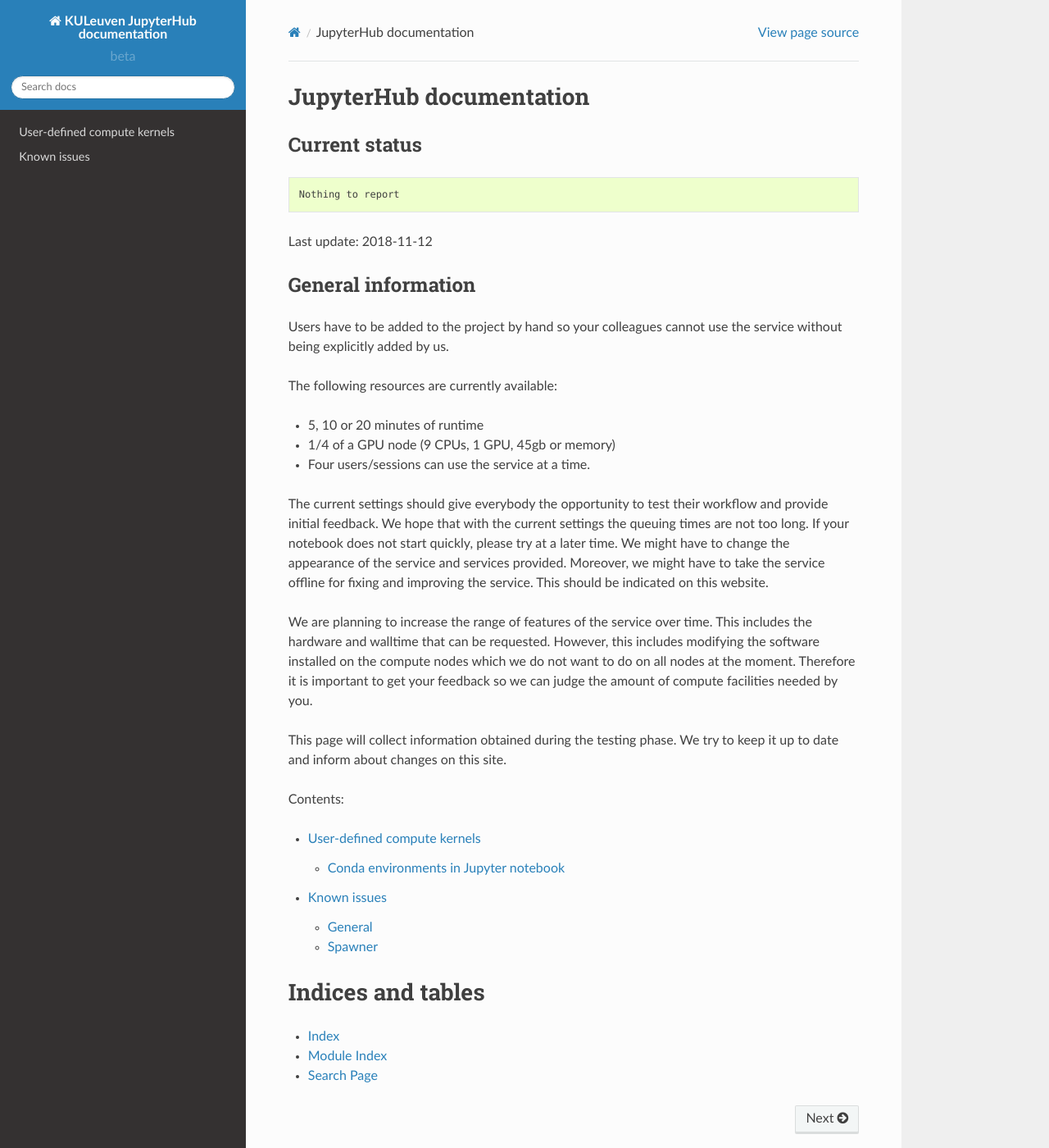
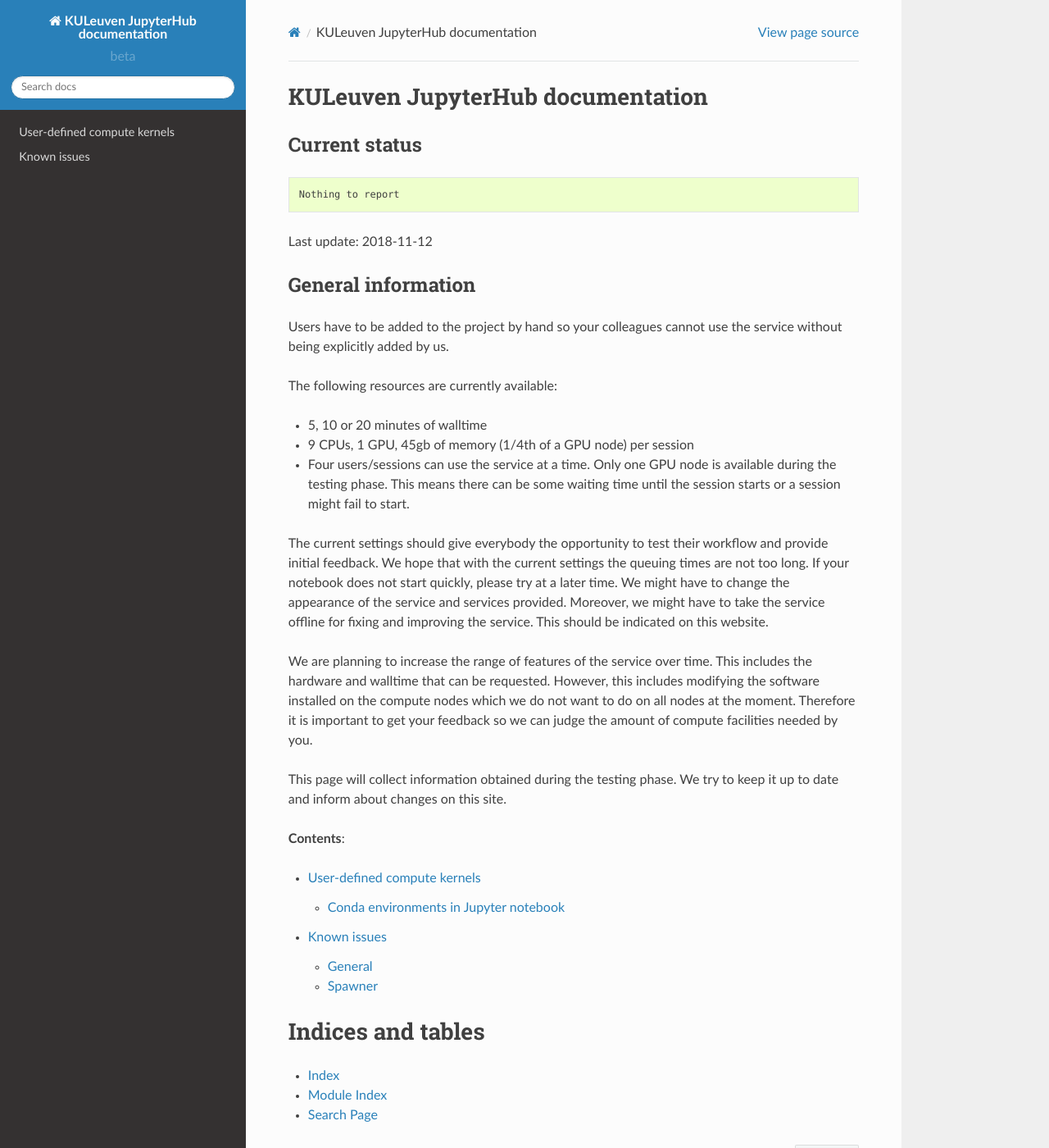
Before and after one commit to ajaust/jupyterhub-doc, a Sphinx documentation site: the page built from docs/index.rst, in a window 1280 px wide and 1400 px high. Shown: the whole window at 82% size. Built offline with Sphinx 7.4.7 and the Read the Docs theme 2.0.0, drawn with Linux system fonts in a browser that asks for light colours.

Commit message:
updated docs

```diff
--- a/docs/index.rst
+++ b/docs/index.rst
@@ -3,7 +3,7 @@
    You can adapt this file completely to your liking, but it should at least
    contain the root `toctree` directive.
 
-JupyterHub documentation
+KULeuven JupyterHub documentation
 ========================
 
 Current status
@@ -23,9 +23,12 @@
 
 The following resources are currently available:
 
--  5, 10 or 20 minutes of runtime
--  1/4 of a GPU node (9 CPUs, 1 GPU, 45gb or memory)
--  Four users/sessions can use the service at a time.
+-  5, 10 or 20 minutes of walltime
+
+-  9 CPUs, 1 GPU, 45gb of memory (1/4th of a GPU node) per session
+
+-  Four users/sessions can use the service at a time. Only one GPU node is available during the testing phase. This means there can be some waiting time until the session starts or a session might fail to start.
+
 
 The current settings should give everybody the opportunity to test their
 workflow and provide initial feedback. We hope that with the current
```
Also changed, not shown: other parts of docs/index.rst (+1 -1 lines), 1 other file.
